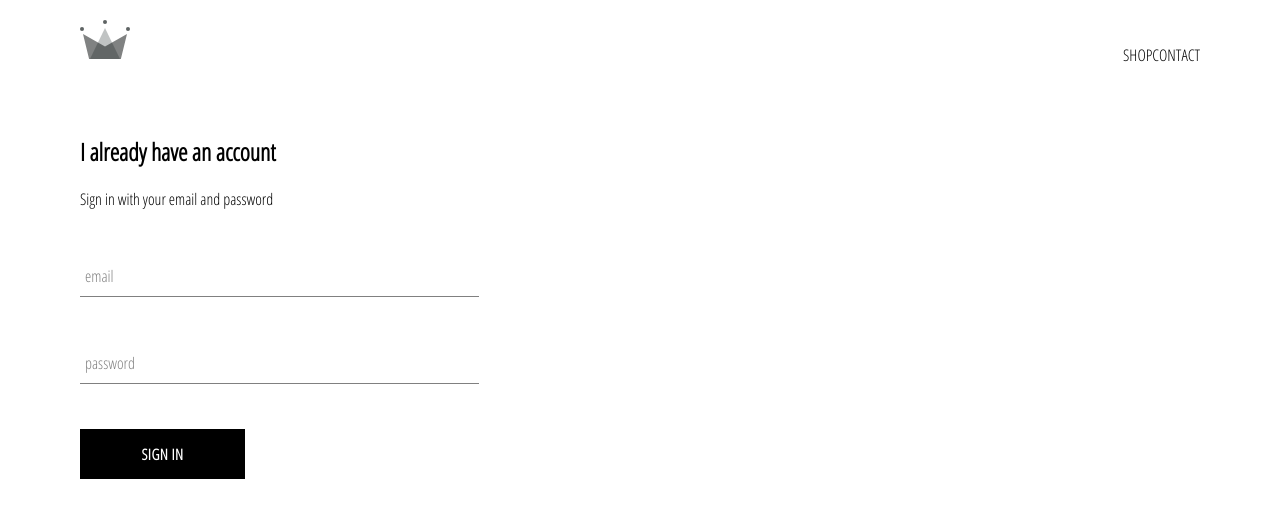
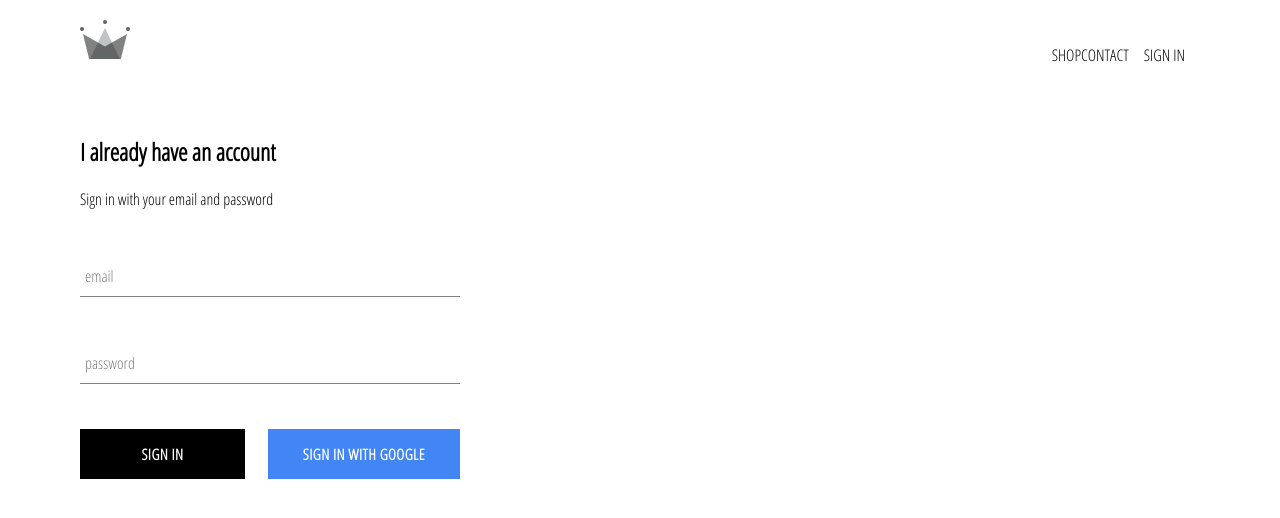
Before and after one commit to saulflores95/freecommerce, a React (Create React App) app: page /signin in a window 1280 px wide. Shown: the top 518 px of the page. Built offline with nearby package versions, Linux system fonts and the light colour scheme; no server answers.

Commit message:
added firebase oauth and signin and singout

```diff
--- a/package.json
+++ b/package.json
@@ -6,6 +6,7 @@
     "@testing-library/jest-dom": "^5.11.4",
     "@testing-library/react": "^11.1.0",
     "@testing-library/user-event": "^12.1.10",
+    "firebase": "^8.0.0",
     "node-sass": "4.14.1",
     "react": "^17.0.1",
     "react-dom": "^17.0.1",
--- a/src/App.css
+++ b/src/App.css
@@ -7,3 +7,7 @@ a {
     text-decoration: none;
     color: black;
 }
+
+* {
+    box-sizing: border-box;
+}
--- a/src/App.js
+++ b/src/App.js
@@ -1,3 +1,4 @@
+import React, { Component } from 'react'
 import logo from './logo.svg';
 import './App.css';
 import  HomePage from './pages/home-page/components/homepage'
@@ -5,18 +6,41 @@ import ShopPage from './pages/shop-page/containers/shop'
 import Header from './components/header/components/header'
 import SignInAndSignUpPage from './pages/sign-in-and-sign-up/components/sign-in-and-sign-up'
 import { Switch, Route } from 'react-router-dom'
+import { auth } from './firebase/firebase.utils'
 
-function App() {
+class App extends Component {
+  constructor() {
+    super()
+    this.state = {
+      currentUser: null
+    }
+  }
+
+  componentDidMount () {
+    this.unsubscribeFromAuth = auth.onAuthStateChanged(user => {
+      this.setState({
+        currentUser:user
+      })
+      console.log(user)
+    })
+  }
+
+  componentWillUnmount () {
+    this.unsubscribeFromAuth()
+  }
+
+  render() {
     return (
       <div>
-      <Header />
+        <Header currentUser={this.state.currentUser} />
         <Switch>
           <Route exact path='/' component={HomePage} />
           <Route path='/shop' component={ShopPage} />
           <Route path='/signin' component={SignInAndSignUpPage} />
         </Switch>
       </div>
-  );
+    )
+  }
 }
 
 export default App;
--- a/src/components/custom-button/components/custom-button.js
+++ b/src/components/custom-button/components/custom-button.js
@@ -1,9 +1,10 @@
 import React from 'react'
 import '../styles/custom-button.scss'
 
-const CustomButton = ({ children, ...otherProps }) => (
+const CustomButton = ({ children, isGoogleSignIn, ...otherProps }) => (
     <button
-        className='custom-button' { ...otherProps }>
+        className={`${isGoogleSignIn ? 'google-sign-in' : ''} custom-button`}
+        { ...otherProps }>
         { children }
     </button>
 )
--- a/src/components/custom-button/styles/custom-button.scss
+++ b/src/components/custom-button/styles/custom-button.scss
@@ -19,4 +19,14 @@
       color: black;
       border: 1px solid black;
     }
+
+    &.google-sign-in {
+      background-color: #4285f4;
+      color: white;
+
+      &:hover {
+        background-color: #357ae8;
+        border: none;
+      }
+    }
   }
--- a/src/components/header/components/header.js
+++ b/src/components/header/components/header.js
@@ -1,8 +1,10 @@
 import React from 'react'
 import { Link } from 'react-router-dom'
 import '../styles/header.scss'
+import { auth } from '../../../firebase/firebase.utils'
+
 import { ReactComponent as Logo } from '../../../assets/crown.svg'
-const Header = () => (
+const Header = ({ currentUser }) => (
     <div className='header'>
         <Link to="/">
             <Logo className='logo' />
@@ -14,6 +16,9 @@ const Header = () => (
             <Link to='/contact'>
                 CONTACT
             </Link>
+            {
+                currentUser ? <div className='option' onClick={() => auth.signOut()}>SIGN OUT</div> :  <Link className='option' to='signin'>SIGN IN</Link>
+            }
         </div>
     </div>
 )
--- a/src/components/header/styles/header.scss
+++ b/src/components/header/styles/header.scss
@@ -20,6 +20,7 @@
 
       .option {
         padding: 10px 15px;
+        cursor: pointer;
       }
     }
   }
--- a/src/components/sign-in/containers/sign-in.js
+++ b/src/components/sign-in/containers/sign-in.js
@@ -2,7 +2,7 @@ import React, { Component } from 'react'
 import '../styles/sign-in.scss'
 import FromInput  from '../../form-input/components/form-input'
 import CustomButton from '../../custom-button/components/custom-button'
-
+import { signInWithGoogle } from '../../../firebase/firebase.utils'
 export default class SignIn extends Component {
     constructor(props) {
         super(props)
@@ -47,9 +47,14 @@ export default class SignIn extends Component {
                         handleChange={this.handleChange}
                         required
                         value={this.state.password} />
-                    <CustomButton type="submit">
-                        Sign In
-                    </CustomButton>
+                    <div className='buttons'>
+                        <CustomButton type="submit">
+                            Sign In
+                        </CustomButton>
+                        <CustomButton onClick={signInWithGoogle} isGoogleSignIn>
+                            SIGN IN WITH GOOGLE
+                        </CustomButton>
+                    </div>
                 </form>
             </div>
         )
--- a/src/components/sign-in/styles/sign-in.scss
+++ b/src/components/sign-in/styles/sign-in.scss
@@ -1,5 +1,5 @@
 .sign-in {
-    width: 30vw;
+    width: 380px;
     display: flex;
     flex-direction: column;
 }
@@ -7,3 +7,8 @@
 .title {
     margin: 10px;
 }
+
+.buttons {
+    display: flex;
+    justify-content: space-between;
+}
```
Lines whose indentation alone changed are shown as unchanged.
